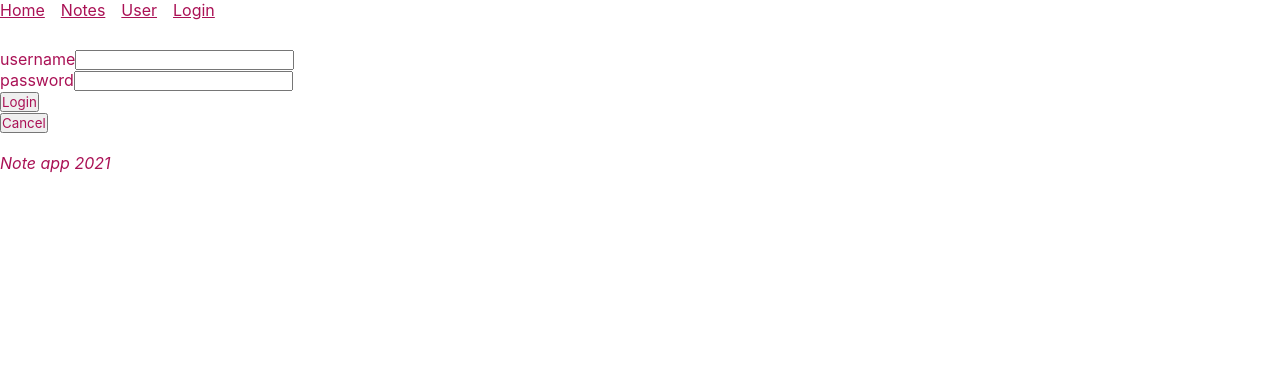
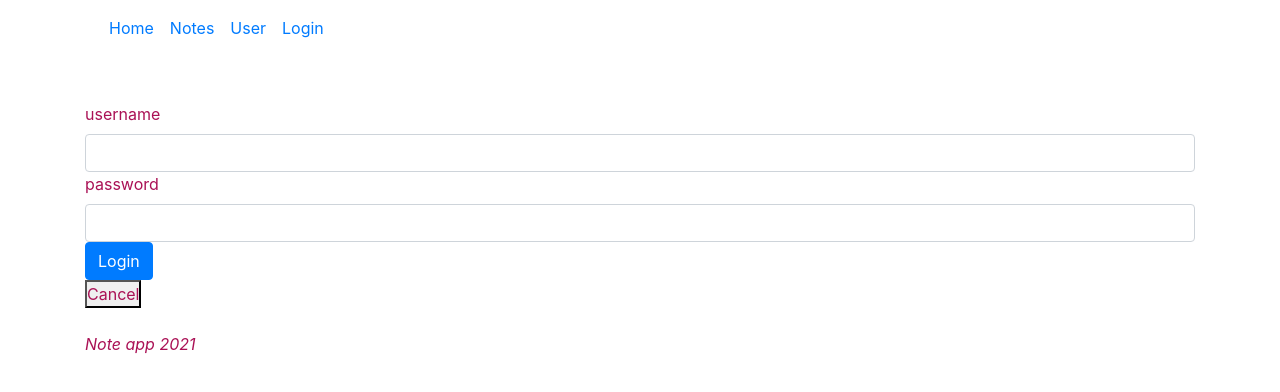
Before and after one commit to zer0gravty/fso-lesson, a React (Create React App) app in the folder client_app/: page /login in a window 1280 px wide. Shown: the top 392 px of the page. Built offline with nearby package versions, Linux system fonts and the light colour scheme; no server answers.

Commit message:
Added react-bootstrap design

```diff
--- a/client_app/package.json
+++ b/client_app/package.json
@@ -10,6 +10,7 @@
     "cross-env": "^7.0.3",
     "prop-types": "^15.8.0",
     "react": "^17.0.2",
+    "react-bootstrap": "^2.1.0",
     "react-dom": "^17.0.2",
     "react-router-dom": "^6.2.1",
     "react-scripts": "^5.0.0",
--- a/client_app/public/index.html
+++ b/client_app/public/index.html
@@ -5,11 +5,13 @@
     <link rel="icon" href="%PUBLIC_URL%/favicon.ico" />
     <meta name="viewport" content="width=device-width, initial-scale=1" />
     <meta name="theme-color" content="#000000" />
-    <meta
-      name="description"
-      content="Web site created using create-react-app"
+    <link
+      rel="stylesheet"
+      href="https://maxcdn.bootstrapcdn.com/bootstrap/4.3.1/css/bootstrap.min.css"
+      integrity="sha384-ggOyR0iXCbMQv3Xipma34MD+dH/1fQ784/j6cY/iJTQUOhcWr7x9JvoRxT2MZw1T"
+      crossorigin="anonymous"
     />
-    <link rel="apple-touch-icon" href="%PUBLIC_URL%/logo192.png" />
+
     <title>Notes</title>
   </head>
   <body>
--- a/client_app/src/App.js
+++ b/client_app/src/App.js
@@ -1,6 +1,8 @@
 import React, { useState, useEffect, useRef } from 'react';
 import { Route, Routes } from 'react-router-dom';
-// components
+// bootstrap components
+import { Alert } from 'react-bootstrap';
+// custom components
 import NavigationBar from './components/NavigationBar';
 import Notification from './components/Notification';
 import Footer from './components/Footer';
@@ -19,6 +21,7 @@ const App = () => {
   const [notes, setNotes] = useState([]);
   const [errorMessage, setErrorMessage] = useState(null);
   const [user, setUser] = useState(null);
+  const [alertMessage, setAlertMessage] = useState(null);
 
   const noteFormRef = useRef(null);
 
@@ -77,6 +80,10 @@ const App = () => {
 
       noteService.setToken(validUser.token);
       setUser(validUser);
+      setAlertMessage(`Welcome ${validUser.name}`);
+      setTimeout(() => {
+        setAlertMessage(null);
+      }, 10_000);
     } catch (e) {
       setErrorMessage('Wrong credentials.');
       setTimeout(() => {
@@ -86,9 +93,10 @@ const App = () => {
   };
 
   return (
-    <div>
+    <div className="container">
       <Notification message={errorMessage} />
       <NavigationBar user={user} />
+      {alertMessage && <Alert variant='success'>{alertMessage}</Alert>}
       <Routes>
         <Route path='/' element={<HomePage />} />
         <Route
--- a/client_app/src/components/LoginForm.js
+++ b/client_app/src/components/LoginForm.js
@@ -1,6 +1,7 @@
 import React, { useState } from 'react';
 import { useNavigate } from 'react-router-dom';
 import PropTypes from 'prop-types';
+import { Form, Button } from 'react-bootstrap';
 
 const LoginForm = ({ login }) => {
   const navigate = useNavigate();
@@ -20,26 +21,24 @@ const LoginForm = ({ login }) => {
     <div>
       <h2>Login</h2>
 
-      <form onSubmit={handleLogin}>
-        <div>
-          username
-          <input
+      <Form onSubmit={handleLogin}>
+        <Form.Group>
+          <Form.Label>username</Form.Label>
+          <Form.Control
             id='username'
             type='text'
             value={username}
             onChange={(e) => setUsername(e.target.value)} />
-        </div>
-        <div>
-          password
-          <input
+          <Form.Label>password</Form.Label>
+          <Form.Control
             id='password'
             type='password'
             value={password}
             onChange={(e) => setPassword(e.target.value)}
           />
-        </div>
-        <button id='btn-login' type='submit'>Login</button>
-      </form>
+          <Button variant='primary' id='btn-login' type='submit'>Login</Button>
+        </Form.Group>
+      </Form>
     </div>
   );
 };
--- a/client_app/src/components/NavigationBar.js
+++ b/client_app/src/components/NavigationBar.js
@@ -1,23 +1,30 @@
 import React from 'react';
 import { Link } from 'react-router-dom';
+import { Navbar, Nav } from 'react-bootstrap';
 
-const NavigationBar = ({ user }) => {
-  const navStyle = {
-    display: 'flex',
-    gap: '1rem',
-  };
-
-  return (
-    <nav style={navStyle}>
+const NavigationBar = ({ user }) => (
+  <Navbar collapseOnSelect expand='lg' variant='dark'>
+    <Navbar.Toggle aria-controls='responsive-navbar-nav' />
+    <Navbar.Collapse id='responsive-navbar-nav'>
+      <Nav className='mr-auto'>
+        <Nav.Link href='#' as='span'>
           <Link to='/'>Home</Link>
+        </Nav.Link>
+        <Nav.Link href='#' as='span'>
           <Link to='/notes'>Notes</Link>
-      <Link to='/users'>User</Link>
+        </Nav.Link>
+        <Nav.Link href='#' as='span'>
+          <Link to='/login'>User</Link>
+        </Nav.Link>
+        <Nav.Link href='#' as='span'>
           {user
             ? <h4>{user.username} is logged in.</h4>
             : <Link to='/login'>Login</Link>
           }
-    </nav>
+        </Nav.Link>
+      </Nav>
+    </Navbar.Collapse>
+  </Navbar>
 );
-};
 
 export default NavigationBar;
--- a/client_app/src/components/Note.js
+++ b/client_app/src/components/Note.js
@@ -8,10 +8,8 @@ const Note = ({ note, toggleImportance }) => {
 
   return (
     <>
-      <li className='note'>
-        <Link to={`/notes/${note.id}`}>{note.content}</Link>
-        <button onClick={toggleImportance}>{label}</button>
-      </li>
+      <Link to={`/notes/${note.id}`}>{note.content}</Link>
+      <button onClick={toggleImportance}>{label}</button>
     </>
   );
 };
--- a/client_app/src/components/NoteForm.js
+++ b/client_app/src/components/NoteForm.js
@@ -1,4 +1,5 @@
 import React, { useState } from 'react';
+import { Button } from 'react-bootstrap';
 
 const NoteForm = ({ createNote }) => {
   const [newNote, setNewNote] = useState('');
@@ -22,7 +23,7 @@ const NoteForm = ({ createNote }) => {
           value={newNote}
           onChange={(e) => setNewNote(e.target.value)}
         />
-        <button id='btn-save-note' type='submit'>Save</button>
+        <Button id='btn-save-note' type='submit'>Save</Button>
       </form>
     </div>
   );
--- a/client_app/src/pages/LoginPage.js
+++ b/client_app/src/pages/LoginPage.js
@@ -9,6 +9,11 @@ const LoginPage = ({ user, handleLogin }) => (
         <LoginForm login={handleLogin} />
       </Togglable>
     )}
+    {user !== null && (
+      <>
+        <p>{user.name} is logged in.</p>
+      </>
+    )}
   </div>
 );
 
--- a/client_app/src/pages/NotesPage.js
+++ b/client_app/src/pages/NotesPage.js
@@ -1,4 +1,5 @@
 import React, { forwardRef, useState } from 'react';
+import { Table } from 'react-bootstrap';
 import NoteForm from '../components/NoteForm';
 import Note from '../components/Note';
 import Togglable from '../components/Togglable';
@@ -10,7 +11,7 @@ const NotesPage = forwardRef((props, ref) => {
 
   return (
     <section>
-      <h1>Notes</h1>
+      <h2>Notes</h2>
       <Togglable btnLabel={'Display Notes Form'} ref={ref}>
         <NoteForm createNote={addNote} />
       </Togglable>
@@ -20,15 +21,23 @@ const NotesPage = forwardRef((props, ref) => {
           show {showAll ? 'important' : 'all'}
         </button>
       </div>
-      <ul>
+      <Table striped>
+        <tbody>
           {notesToShow.map((note) => (
+            <tr key={note.id}>
+              <td>
                 <Note
-            key={note.id}
                   note={note}
                   toggleImportance={() => toggleImportanceOf(note.id)}
                 />
+              </td>
+              <td>
+                {note.user.name}
+              </td>
+            </tr>
           ))}
-      </ul>
+        </tbody>
+      </Table>
     </section>
   );
 });
```
Also changed, not shown: 1 other file (tests, documents, lock files or other folders). Lines whose indentation alone changed are shown as unchanged.
